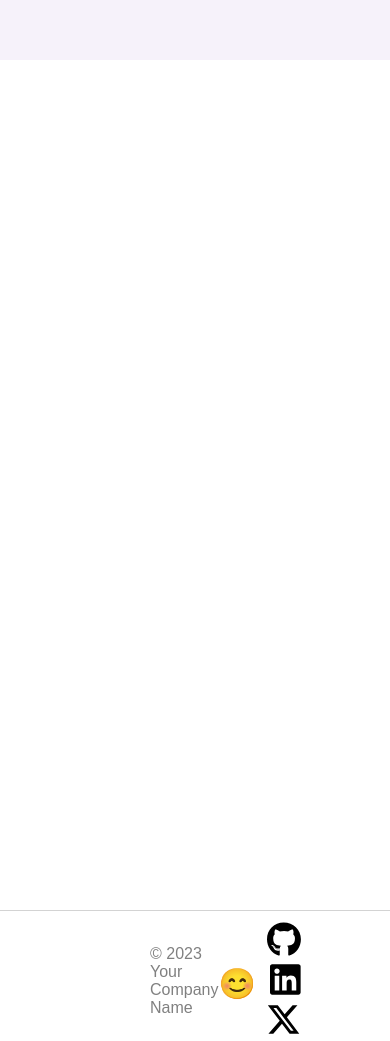
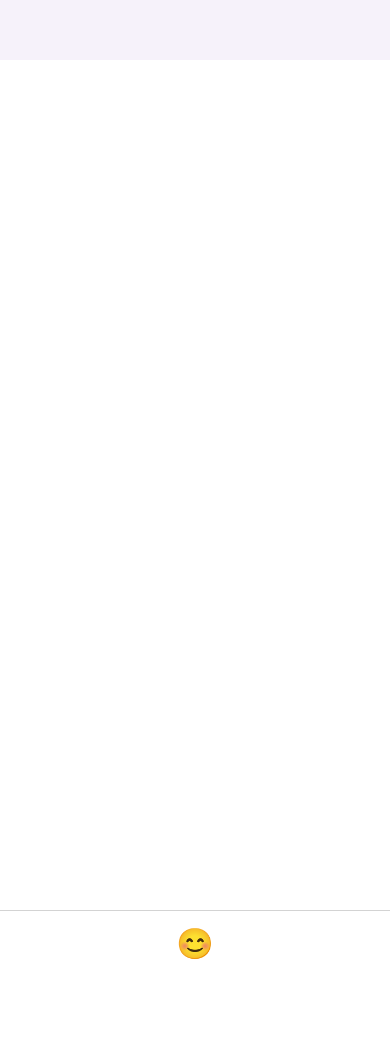
Before and after one commit to maxmarkov/vercel-web-prototype, a React (Create React App) app: page / in a window 390 px wide. After the commit the page ends 961 px from the top, so only its background shows below. Built offline with nearby package versions, Linux system fonts and the light colour scheme; the HTML template or start-up script is replaced by a standard one.

Commit message:
small screen component for footer

```diff
--- a/src/components/Footer/Footer.css
+++ b/src/components/Footer/Footer.css
@@ -1,13 +1,17 @@
+/****************************************************/
+/*                Default footer style              */
+/****************************************************/
 .footer {
   display: flex;
   justify-content: space-between;
   align-items: center;
   padding-left: 150px;
   padding-right: 150px;
-  border-top: 1px solid #d3d3d3; /* Light grey line */
+  border-top: 1px solid #d3d3d3; /* border top line */
   font-family: Arial, sans-serif;
 }
 
+/* footer section is split into 3 parts */
 .footer-section {
   flex: 1;
   text-align: center;
@@ -26,13 +30,14 @@
   font-size: 35px;
 }
 
+/* social media containers: logos, links and hover links */
 .icon-container {
   display: inline-block;
   margin: 0 10px;
 }
 
 .icon-container a {
-  color: inherit; /* Change this to the color you want */
+  color: inherit;
   transition: transform 0.3s ease; /* Smooth transition for transform */
 }
 
@@ -47,6 +52,7 @@
   font-size: 16px;
 }
 
+/* emoji and its link */
 .smiling-emoji {
   font-size: 30px;
   margin: 0 auto;
@@ -57,3 +63,49 @@
   text-decoration: none;
   color: inherit;
 }
+
+/****************************************************/
+/*        Footer style when the window is small     */
+/****************************************************/
+@media (max-width: 768px) {
+  .footer {
+      justify-content: flex-start;
+      padding-left: 20px;
+      padding-right: 20px;
+  }
+
+  .footer-section {
+      display: none;
+  }
+
+  .footer-section.left,
+  .footer-section.center {
+      display: block;
+  }
+
+  .footer-section.left {
+      flex: 0;
+      padding-top: 0;
+      text-align: left;
+  }
+
+  .footer-section.center {
+      flex: 1;
+      text-align: center;
+  }
+
+  .smiling-emoji {
+      font-size: 30px;
+  }
+
+  .footer-section.left span {
+      font-size: 0;
+  }
+
+  .footer-section.left span::after {
+      /*content: '© 2023';*/
+      padding-top: 10px;
+      text-align: left;
+      font-size: 16px;
+  }
+}
--- a/src/components/Footer/Footer.js
+++ b/src/components/Footer/Footer.js
@@ -1,4 +1,6 @@
-import React, { useState } from 'react';
+/* TODO: test icon images instead of icons */
+
+import React, { useState, useEffect } from 'react';
 import './Footer.css';
 
 import { FontAwesomeIcon } from '@fortawesome/react-fontawesome';
@@ -7,32 +9,50 @@ import { faGithub, faLinkedin, faXTwitter } from '@fortawesome/free-brands-svg-i
 function Footer() {
   const [emoji, setEmoji] = useState('😊');
 
+  /* state: emoji changes when mouse enters and leaves */
   const handleMouseEnter = () => setEmoji('😄');
   const handleMouseLeave = () => setEmoji('😊');
+
+  const currentYear = new Date().getFullYear();
+  const SMALL_SCREEN_BREAKPOINT = 768;
+
+  const [isSmallScreen, setIsSmallScreen] = useState(false);
+  useEffect(() => {
+    const checkScreenSize = () => {
+      setIsSmallScreen(window.innerWidth < SMALL_SCREEN_BREAKPOINT);
+    };
+
+    checkScreenSize();
+    window.addEventListener('resize', checkScreenSize);
+
+    return () => window.removeEventListener('resize', checkScreenSize);
+  }, []);
 
   return (
       <footer className="footer">
           <div className="footer-section left">
-              <span>&copy; 2023 Your Company Name</span>
+              <span>&copy;
+                {isSmallScreen ? ` ${currentYear}` : ` ${currentYear} Your Company Name`}
+              </span>
           </div>
           <div className="footer-section center">
-              <a href="/" className="emoji-link" onMouseEnter={handleMouseEnter} onMouseLeave={handleMouseLeave}>
+              <a href="/" className="emoji-link" onMouseEnter={handleMouseEnter} onMouseLeave={handleMouseLeave} aria-label="Change emoji">
                   <div className="smiling-emoji">{emoji}</div>
               </a>
           </div>
           <div className="footer-section right">
             <div className="icon-container">
-              <a href="https://github.com" target="_blank" rel="noopener noreferrer">
+              <a href="https://github.com" taria-label="Visit my GitHub page" arget="_blank" rel="noopener noreferrer">
                 <FontAwesomeIcon icon={faGithub} />
               </a>
             </div>
             <div className="icon-container">
-              <a href="https://linkedin.com" target="_blank" rel="noopener noreferrer">
+              <a href="https://linkedin.com" aria-label="Visit my LinkdIn page" target="_blank" rel="noopener noreferrer">
                 <FontAwesomeIcon icon={faLinkedin} />
               </a>
             </div>
             <div className="icon-container">
-              <a href="https://twitter.com" target="_blank" rel="noopener noreferrer">
+              <a href="https://twitter.com" aria-label="Visit my Twitter page" target="_blank" rel="noopener noreferrer">
                 <FontAwesomeIcon icon={faXTwitter} />
               </a>
             </div>
```
Also changed, not shown: 1 other file (tests, documents, lock files or other folders).
